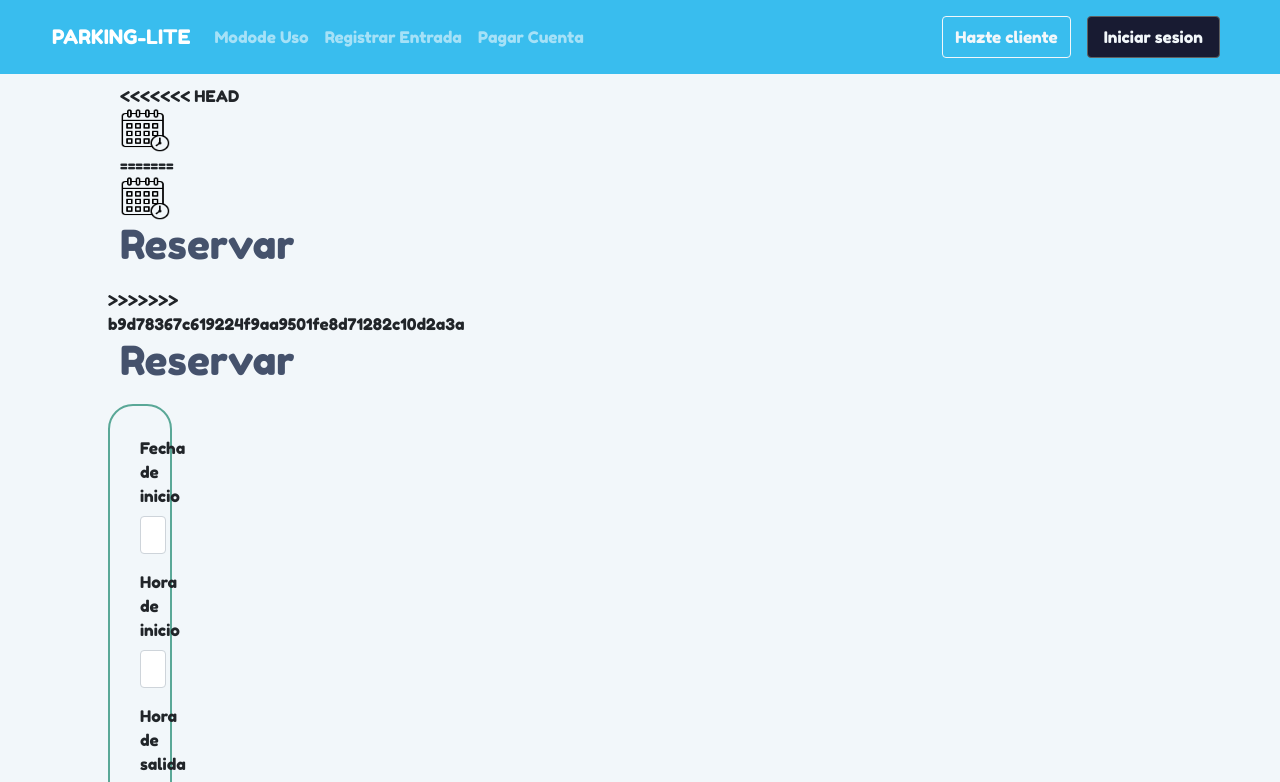
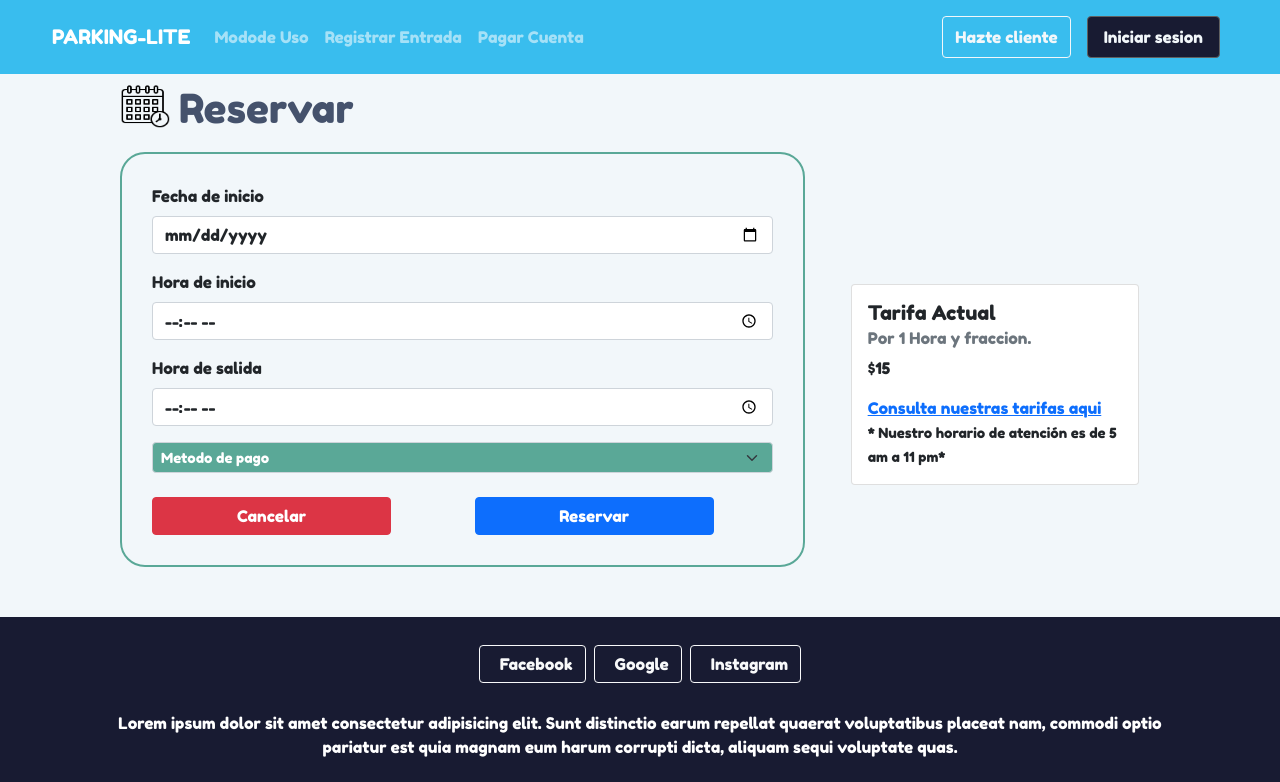
Before and after one commit to Marco-ing/parking-lite, an Angular app: page /agendarreservacion in a window 1280 px wide. Shown: the top 782 px of the page. Built offline with nearby package versions, Linux system fonts and the light colour scheme.

Commit message:
correción

```diff
--- a/src/app/componentes/reservacion/reservacion.component.html
+++ b/src/app/componentes/reservacion/reservacion.component.html
@@ -1,5 +1,4 @@
 <div class="container principal">
-<<<<<<< HEAD
   <div class="row">
     <div class="col-md-8">
       <div class="row">
@@ -7,20 +6,6 @@
           <a class="navbar-brand" href="#">
             <img src="../../../assets/imagenes/calendario.png" alt="" width="50" height="44">
           </a>
-=======
-    <div class="row">
-      <div class="col-md-8">
-        <div class="row">
-          <div class="col-1">
-            <a class="navbar-brand" href="#">
-              <img src="../../../assets/imagenes/calendario.png" alt="" width="50" height="44">
-            </a>
-          </div>
-          <div class="col-11">
-            <h1 class="h2__titulo">Reservar</h1>
-          </div>
-
->>>>>>> b9d78367c619224f9aa9501fe8d71282c10d2a3a
         </div>
         <div class="col-11">
           <h1 class="h2__titulo">Reservar</h1>
```
